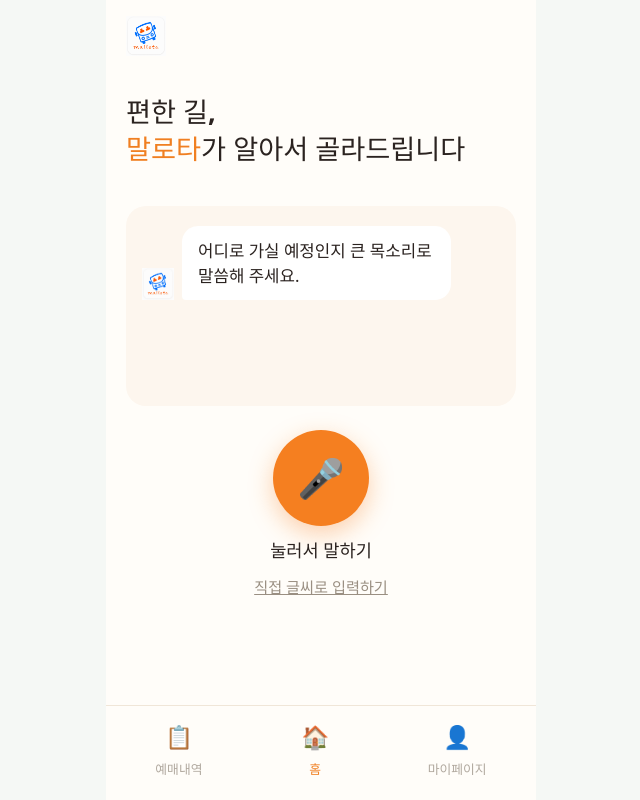
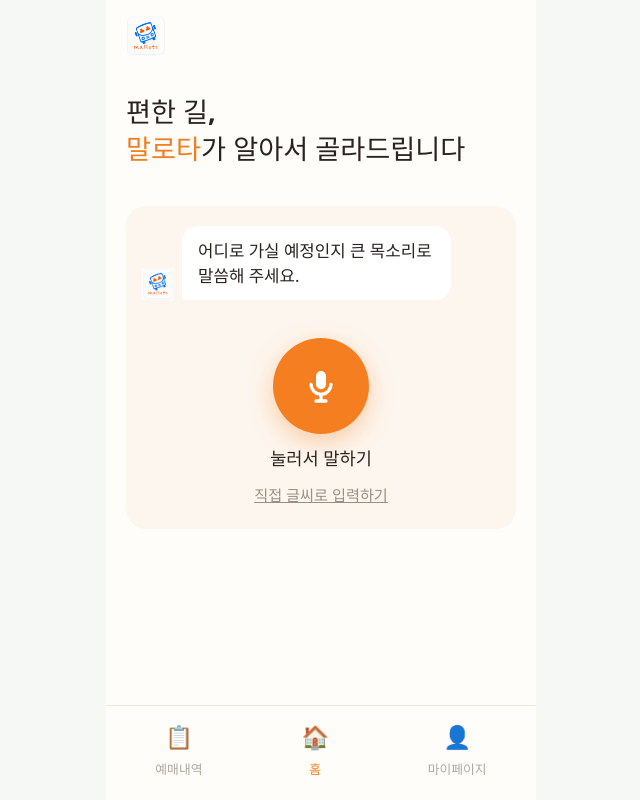
Before and after one commit to CHLLab-Hub/mallota, a React (Create React App) app in the folder frontend/: page / in a window 1280 px wide. Shown: the whole page, without its empty margins (319-959 px from the left). Built offline with nearby package versions, Linux system fonts and the light colour scheme; no server answers.

Commit message:
feat: 마이크를 대화창 안으로 이동 + 마이크 아이콘 디자인 변경

```diff
--- a/frontend/src/features/conversation/VoicePanel.tsx
+++ b/frontend/src/features/conversation/VoicePanel.tsx
@@ -58,7 +58,6 @@
             <div className={`chat-bubble ${m.role}`}>{m.text}</div>
           </div>
         ))}
-      </div>
 
         {error && <p style={{ color: 'red' }}>{error}</p>}
 
@@ -69,7 +68,16 @@
             onClick={handleMicClick}
             disabled={transcribing || loading}
           >
-          {recording ? '⏹' : '🎤'}
+            {recording ? (
+              <svg width="36" height="36" viewBox="0 0 24 24" fill="white">
+                <rect x="6" y="6" width="12" height="12" rx="2" />
+              </svg>
+            ) : (
+              <svg width="40" height="40" viewBox="0 0 24 24" fill="white">
+                <path d="M12 14a3 3 0 0 0 3-3V6a3 3 0 0 0-6 0v5a3 3 0 0 0 3 3z" />
+                <path d="M17 11a1 1 0 0 1 2 0 7 7 0 0 1-6 6.92V20h2a1 1 0 0 1 0 2H9a1 1 0 0 1 0-2h2v-2.08A7 7 0 0 1 5 11a1 1 0 0 1 2 0 5 5 0 0 0 10 0z" />
+              </svg>
+            )}
           </button>
           <div className="mic-label">
             {recording ? '녹음 중... (누르면 완료)' : transcribing ? '인식 중...' : loading ? '처리 중...' : '눌러서 말하기'}
@@ -98,6 +106,7 @@
           )}
         </div>
       </div>
+    </div>
   )
 }
 
```
Lines whose indentation alone changed are shown as unchanged.
